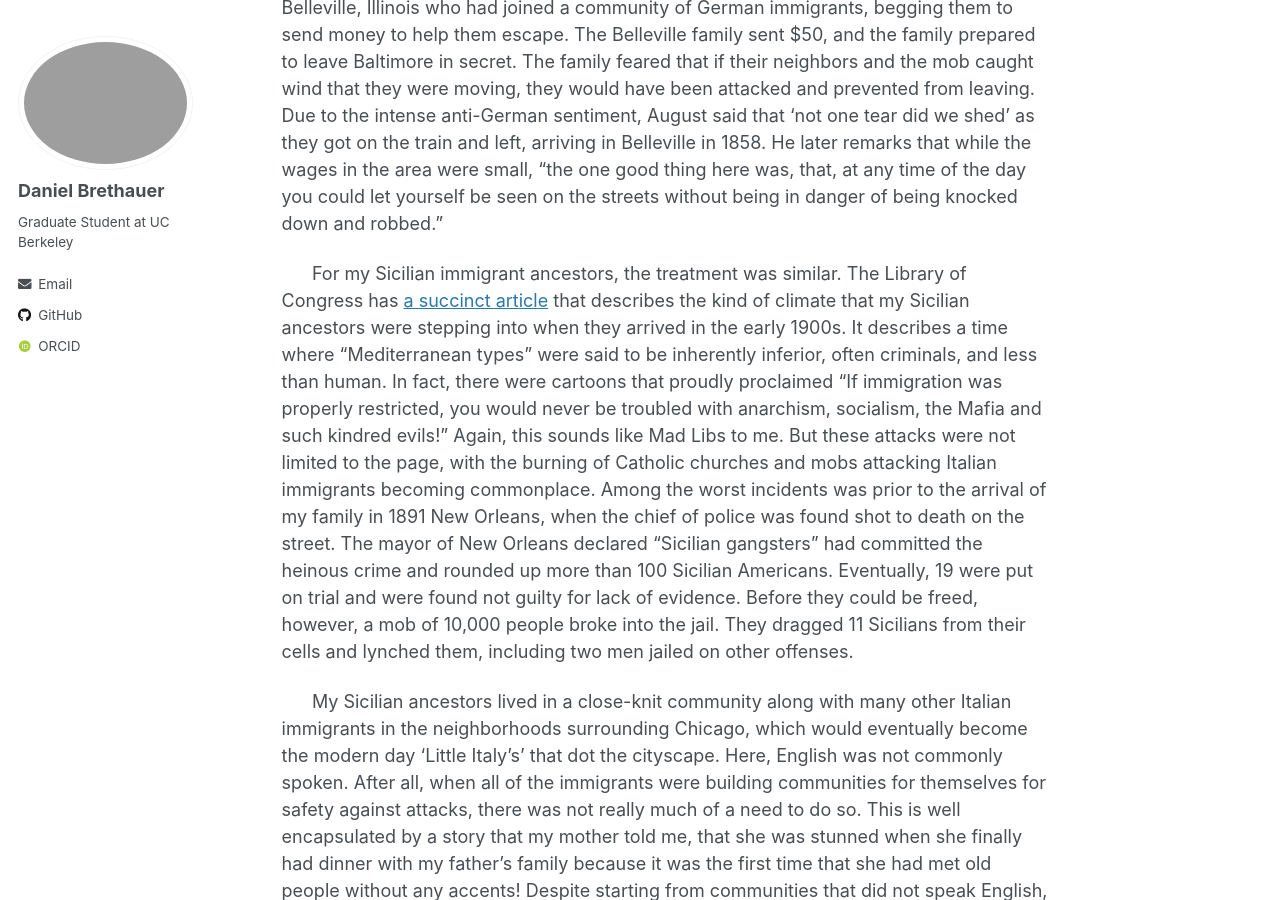
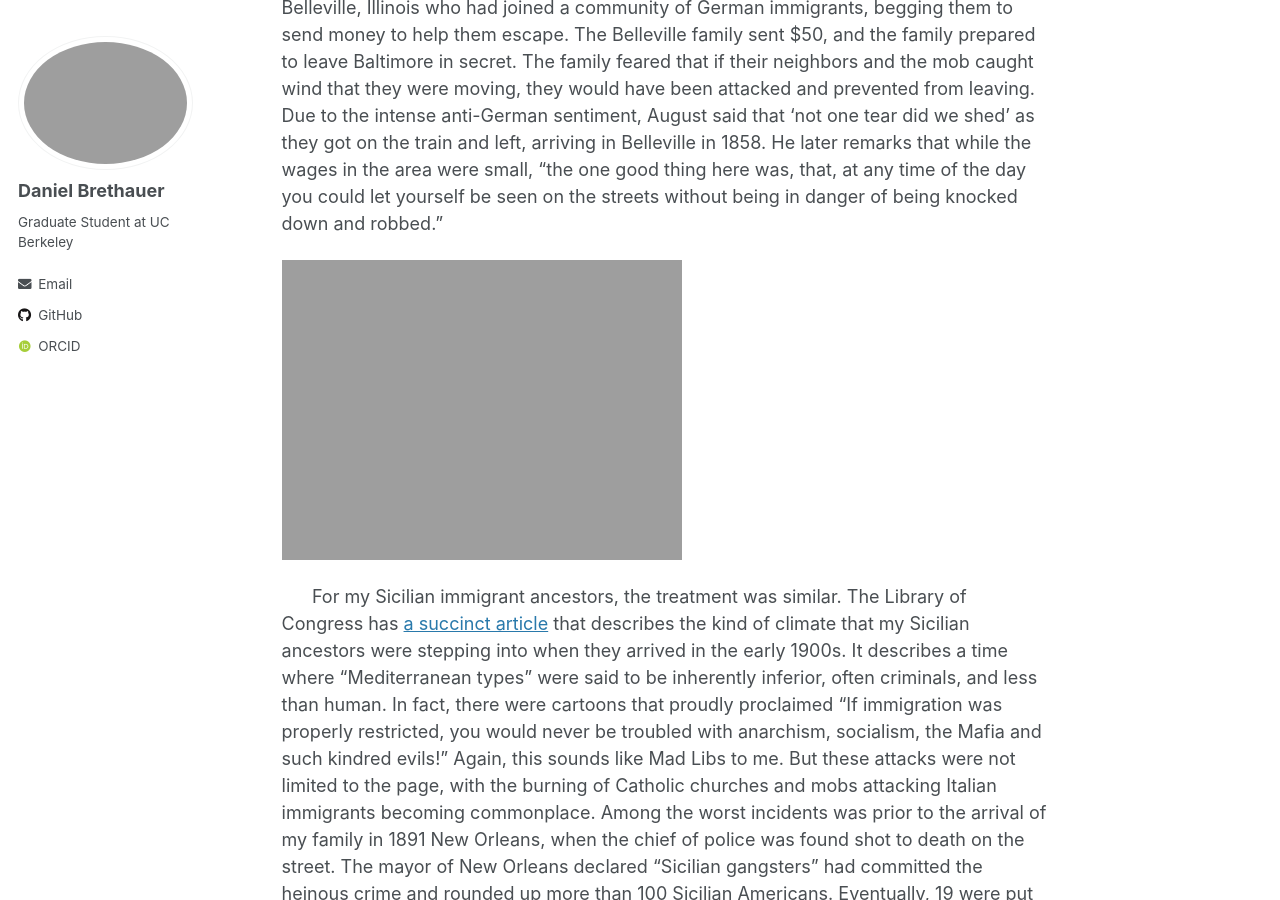
Before and after one commit to dbrethauer/dbrethauer.github.io, a Jekyll site: the page built from _pages/familyhistory.md, in a window 1280 px wide and 900 px high, scrolled down 2899 px. Built offline with Jekyll 4.4.1, drawn with Linux system fonts in a browser that asks for light colours; some web fonts are replaced.

Commit message:
Update familyhistory.md

```diff
--- a/_pages/familyhistory.md
+++ b/_pages/familyhistory.md
@@ -17,6 +17,8 @@ title: "Family History"
 &nbsp;&nbsp;&nbsp;&nbsp;&nbsp;&nbsp;August’s stated fear that being a German in public could lead to violence came true. In 1857, August was a 6 year-old boy and was playing with his friends in the front yard on the sidewalk. It was apparently a sunny day and August was wearing a hat. As they were playing, a person approached, pulled the hat off his head, and then stabbed August without a word, who, again, *was a 6 year-old child*. After being treated for his wounds, the family found out that it was their neighbor that had attacked August without provocation. The neighbor was arrested and put in jail, but the neighbor’s friends and family were furious. A trial was scheduled and as the trial date approached, the neighbor’s friends became more aggressive. It began with them giving loose threats to Wilhelm that should he value his life he should drop the case. The neighbor’s friends then resorted to throwing rocks and other debris at the family house, which then escalated to some of them breaking into the Brethauer home and demanding that the case be dropped at gunpoint, which based on my interpretation of the diary seemed to have been fired at Wilhelm but missed.
 
 &nbsp;&nbsp;&nbsp;&nbsp;&nbsp;&nbsp;Wilhelm refused to drop the case, and August does not say much about the trial itself other than it came and went with the neighbor being sentenced to one year in prison, which, as August wrote, caused the neighbor’s mob to seek revenge. Before the neighbor’s mob could enact that revenge, Wilhelm wrote to some family members in Belleville, Illinois who had joined a community of German immigrants, begging them to send money to help them escape. The Belleville family sent $50, and the family prepared to leave Baltimore in secret. The family feared that if their neighbors and the mob caught wind that they were moving, they would have been attacked and prevented from leaving. Due to the intense anti-German sentiment, August said that ‘not one tear did we shed’ as they got on the train and left, arriving in Belleville in 1858. He later remarks that while the wages in the area were small, “the one good thing here was, that, at any time of the day you could let yourself be seen on the streets without being in danger of being knocked down and robbed.”
+
+![A picture from my mother's maternal grandparent's wedding, Angelina and Antonio Pavia](images/research/AngelinaPanicolaPavia+AntonioPavia.jpeg)
 
 &nbsp;&nbsp;&nbsp;&nbsp;&nbsp;&nbsp;For my Sicilian immigrant ancestors, the treatment was similar. The Library of Congress has [a succinct article](https://www.loc.gov/classroom-materials/immigration/italian/under-attack/) that describes the kind of climate that my Sicilian ancestors were stepping into when they arrived in the early 1900s. It describes a time where “Mediterranean types” were said to be inherently inferior, often criminals, and less than human. In fact, there were cartoons that proudly proclaimed “If immigration was properly restricted, you would never be troubled with anarchism, socialism, the Mafia and such kindred evils!” Again, this sounds like Mad Libs to me. But these attacks were not limited to the page, with the burning of Catholic churches and mobs attacking Italian immigrants becoming commonplace. Among the worst incidents was prior to the arrival of my family in 1891 New Orleans, when the chief of police was found shot to death on the street. The mayor of New Orleans declared "Sicilian gangsters" had committed the heinous crime and rounded up more than 100 Sicilian Americans. Eventually, 19 were put on trial and were found not guilty for lack of evidence. Before they could be freed, however, a mob of 10,000 people broke into the jail. They dragged 11 Sicilians from their cells and lynched them, including two men jailed on other offenses.
 
```
